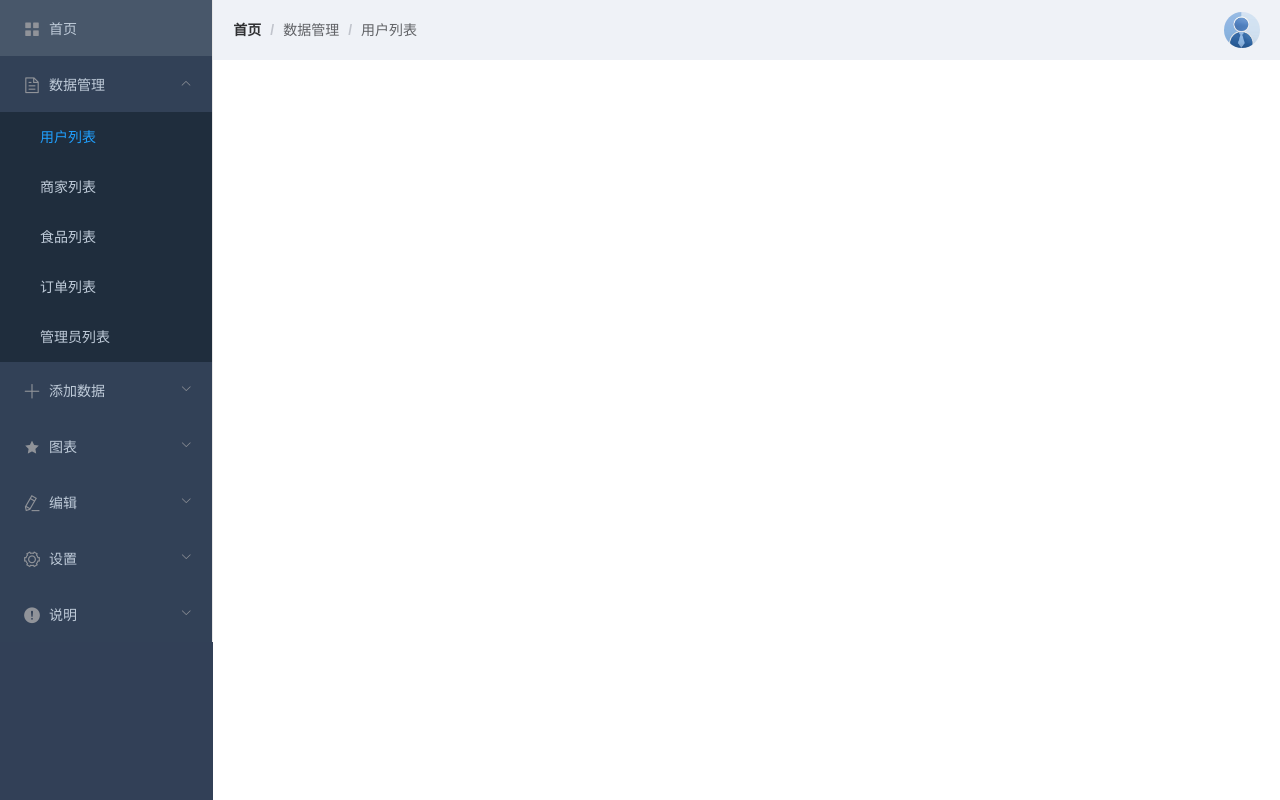
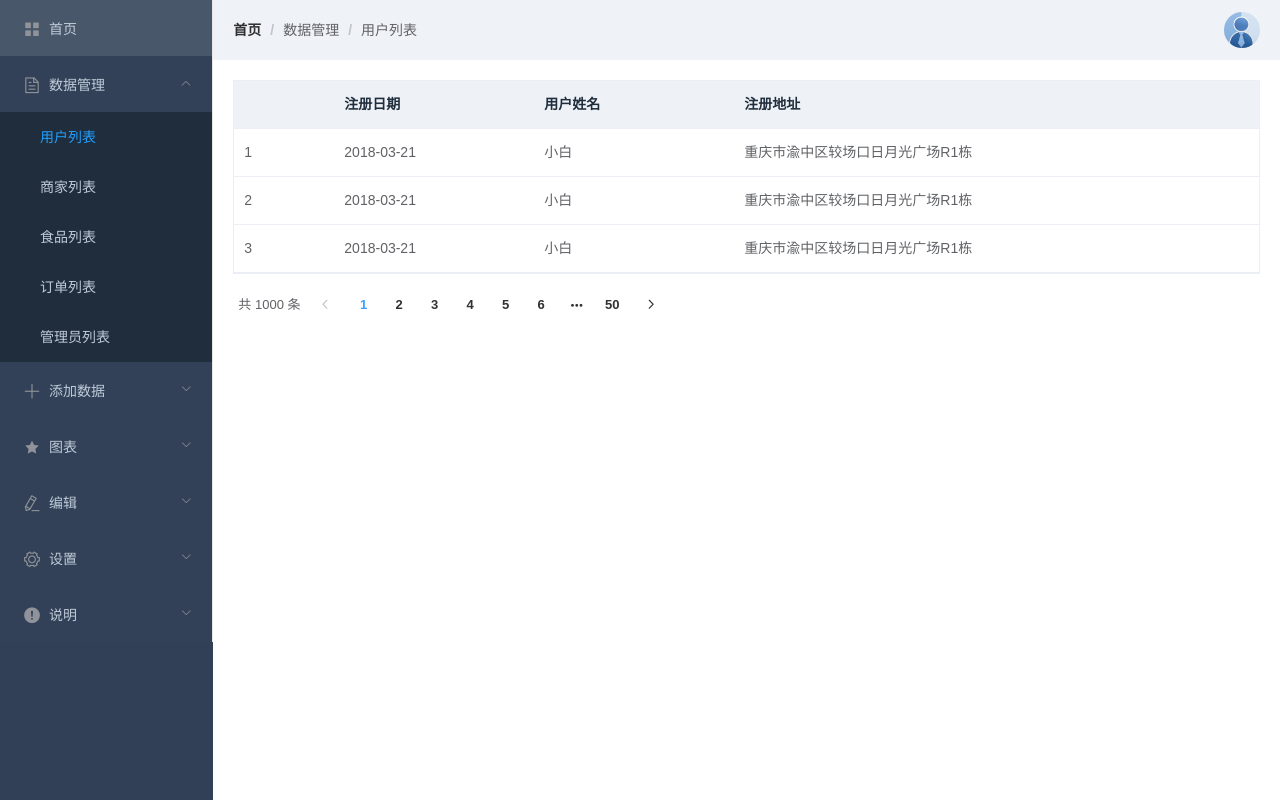
Before and after one commit to NeiHengLiu/manageSystem-vue, a Vue app: page /#/userList in a window 1280 px wide. Built offline with nearby package versions, Linux system fonts and the light colour scheme.

Commit message:
完成用户列表

```diff
--- a/src/pages/userList.vue
+++ b/src/pages/userList.vue
@@ -1,6 +1,24 @@
 <template>
 	<div class="user_list">
 		<head-top></head-top>
+		<div class="user_center">
+			<div class="user_table">
+				<el-table :data="tableData" header-row-class-name="user_list_table_head" style="width:100%;border:1px solid #ebeef5;">
+					<el-table-column type="index" :index="indexMethod" width="100"></el-table-column>
+					<el-table-column prop="date" label="注册日期" width="200"></el-table-column>
+					<el-table-column prop="name" label="用户姓名" width="200"></el-table-column>
+					<el-table-column prop="address" label="注册地址"></el-table-column>
+				</el-table>
+			</div>
+			<div class="page_number">
+				<el-pagination
+					@current-change="changePage"
+					layout="total,prev,pager,next"
+					:page-size="lineNumber"
+					:total="1000">
+				</el-pagination>
+			</div>
+		</div>
 	</div>
 </template>
 
@@ -9,7 +27,32 @@
 	export default {
 		data () {
 			return {
-
+				tableData: [
+					{
+						date: '2018-03-21',
+						name: '小白',
+						address: '重庆市渝中区较场口日月光广场R1栋'
+					},
+					{
+						date: '2018-03-21',
+						name: '小白',
+						address: '重庆市渝中区较场口日月光广场R1栋'
+					},
+					{
+						date: '2018-03-21',
+						name: '小白',
+						address: '重庆市渝中区较场口日月光广场R1栋'
+					}
+				],
+				lineNumber: 20,		// 每页显示多少行
+			}
+		},
+		methods: {
+			indexMethod (index) {
+				return index + 1;
+			},
+			changePage (val) {
+				console.log(`当前页：${val}页`);
 			}
 		},
 		components: {
@@ -19,5 +62,23 @@
 </script>
 
 <style>
+	.user_list .user_center{
+		width: 100%;
+		padding: 20px 20px;
+		box-sizing: border-box;
+	}
 
+	.user_list .user_table{
+		width: 100%;
+	}
+
+	.user_list .page_number{
+		width: 100%;
+		margin-top: 15px;
+	}
+
+	.user_list .user_list_table_head th{
+		background-color: #eef1f6;
+		color: #1f2d3d;
+	}
 </style>
```
